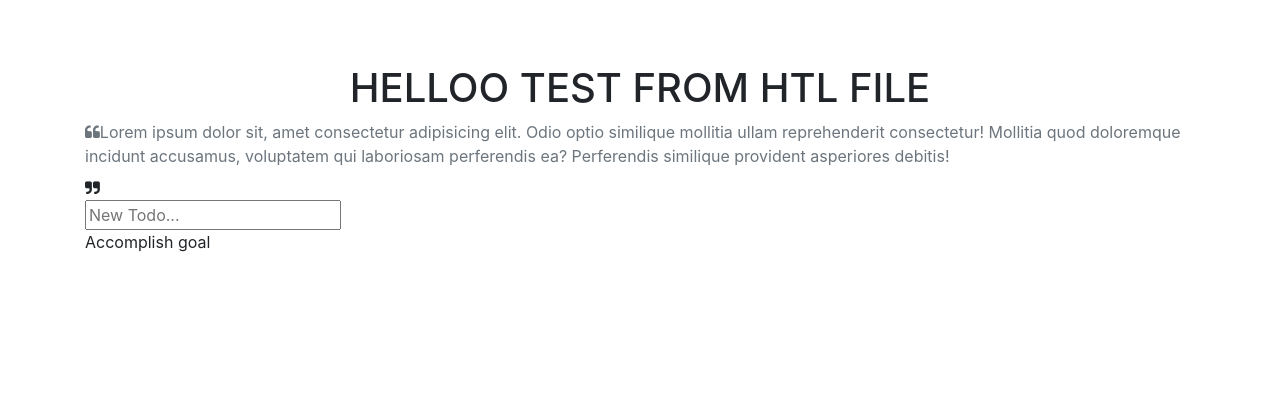
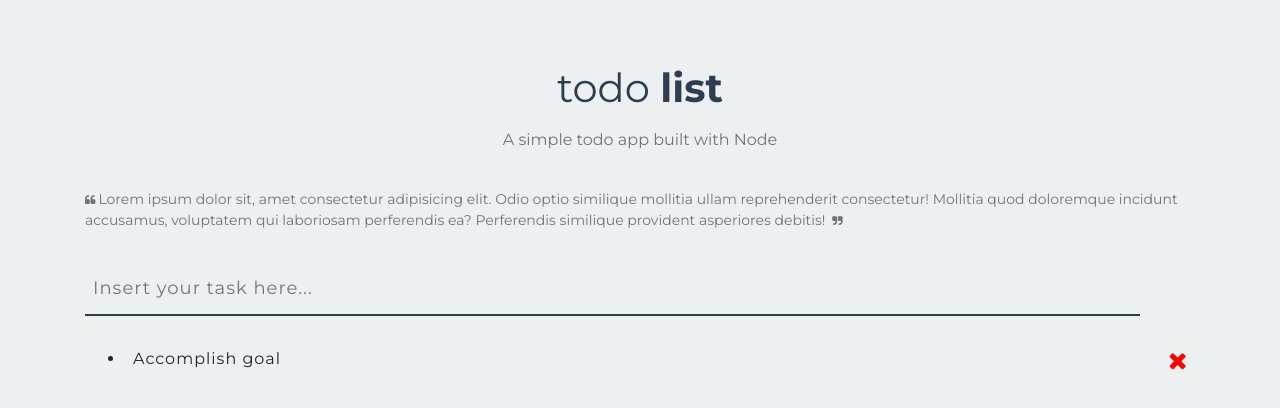
Before and after one commit to WingChhun/Momentum_Todo_list, a website: page src/index.html in a window 1280 px wide. Drawn offline with nearby package versions, Linux system fonts and the light colour scheme; files that its build step writes are made by us from their sources.

Commit message:
Cleaned up markup

```diff
--- /dev/null
+++ b/src/css/main.css
@@ -0,0 +1,56 @@
+@import url("https://fonts.googleapis.com/css?family=Montserrat:300,400,700");
+body {
+  font-family: 'Montserrat', sans-serif;
+  background: #ecf0f1;
+  font-size: 16px; }
+
+h1 {
+  color: #2c3e50; }
+
+.u-header-bold {
+  font-weight: 700; }
+
+.form {
+  background-color: #ecf0f1; }
+  .form__input {
+    font-size: 18px;
+    letter-spacing: 1px;
+    padding: 12px 8px;
+    width: 95%;
+    outline: none;
+    border: none;
+    border-bottom: 2px solid #2c3e50;
+    background-color: #ecf0f1; }
+
+.todo__item {
+  padding: 7px 8px;
+  display: flex;
+  justify-content: space-between;
+  align-items: center;
+  transition: all .4s ease; }
+  .todo__item:hover {
+    background-color: rgba(221, 221, 221, 0.6); }
+  .todo__item.active {
+    background-color: rgba(221, 221, 221, 0.6); }
+
+.todo__text {
+  letter-spacing: 1px; }
+  .todo__text.active {
+    text-decoration: line-through; }
+
+.quote {
+  font-size: 14px; }
+
+.fa {
+  font-size: 80%; }
+  .fa-quote-left {
+    padding-right: 3px; }
+  .fa-quote-right {
+    padding-left: 3px; }
+  .fa-times {
+    color: red;
+    font-size: 150%;
+    padding-bottom: 15px;
+    transition: all .3s ease; }
+    .fa-times:hover {
+      transform: scale(1.05); }
--- a/src/index.html
+++ b/src/index.html
@@ -25,28 +25,43 @@
             <!-- will put time of date here and a inspirational quote -->
             <div class="header__text mt-3">
 
-                <h1 class="text-center mb-2">HELLOO TEST FROM HTL FILE</h1>
-                <p class="text-muted mb-2">
+                <h1 class="text-center mb-3">todo
+                    <span class="u-header-bold">list</span>
+                </h1>
+
+
+                <p class="text-center text-muted">A simple todo app built with Node</p>
+                <p class="text-muted quote mb-2">
+                    <br>
                     <i class="fa fa-quote-left"></i>Lorem ipsum dolor sit, amet consectetur adipisicing elit. Odio optio similique mollitia ullam reprehenderit
                     consectetur! Mollitia quod doloremque incidunt accusamus, voluptatem qui laboriosam perferendis ea? Perferendis
-                    similique provident asperiores debitis!</p>
-                <i class="fa fa-quote-right"></i>
+                    similique provident asperiores debitis!
+                    <i class="fa fa-quote-right"></i>
+                </p>
+                <br>
             </div>
 
             <!-- ccreate a todo here -->
             <!-- when user hits enter send post request -->
 
-            <form id="form" action="/api/todos" method="POST">
+            <form id="form" action="/api/todos" method="POST" class="mb-4">
 
-                <input type="text" name="name" placeholder="New Todo...">
+                <input class="form__input" type="text" name="name" placeholder="Insert your task here...">
             </form>
             <!-- end form -->
-            <div class="todo">
-                <div class="todo__item">
-                    <p class="todo__text">Accomplish goal</p>
-                </div>
+            <ul class="todo">
+
+                <li class=" my-3">
+                    <div class="todo__item">
+                        <p class="todo__text">Accomplish goal</p>
+                        <a href="">
+                            <i class="fa fa-times"></i>
+                        </a>
+                    </div>
+                </li>
+
                 <!-- end todo ite -->
-            </div>
+            </ul>
             <!-- end todo container -->
         </div>
         <!-- end container -->
```
Also changed, not shown: app.js (+5 -4 lines).
